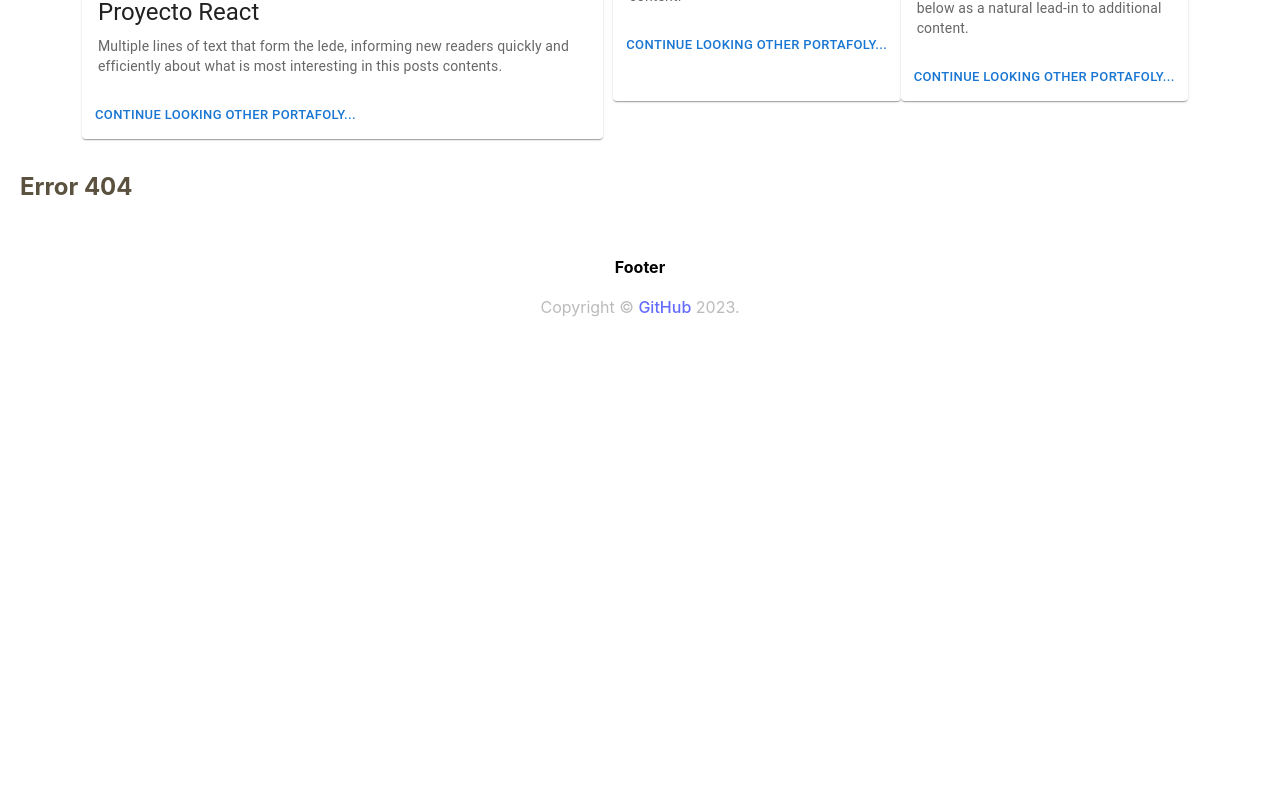
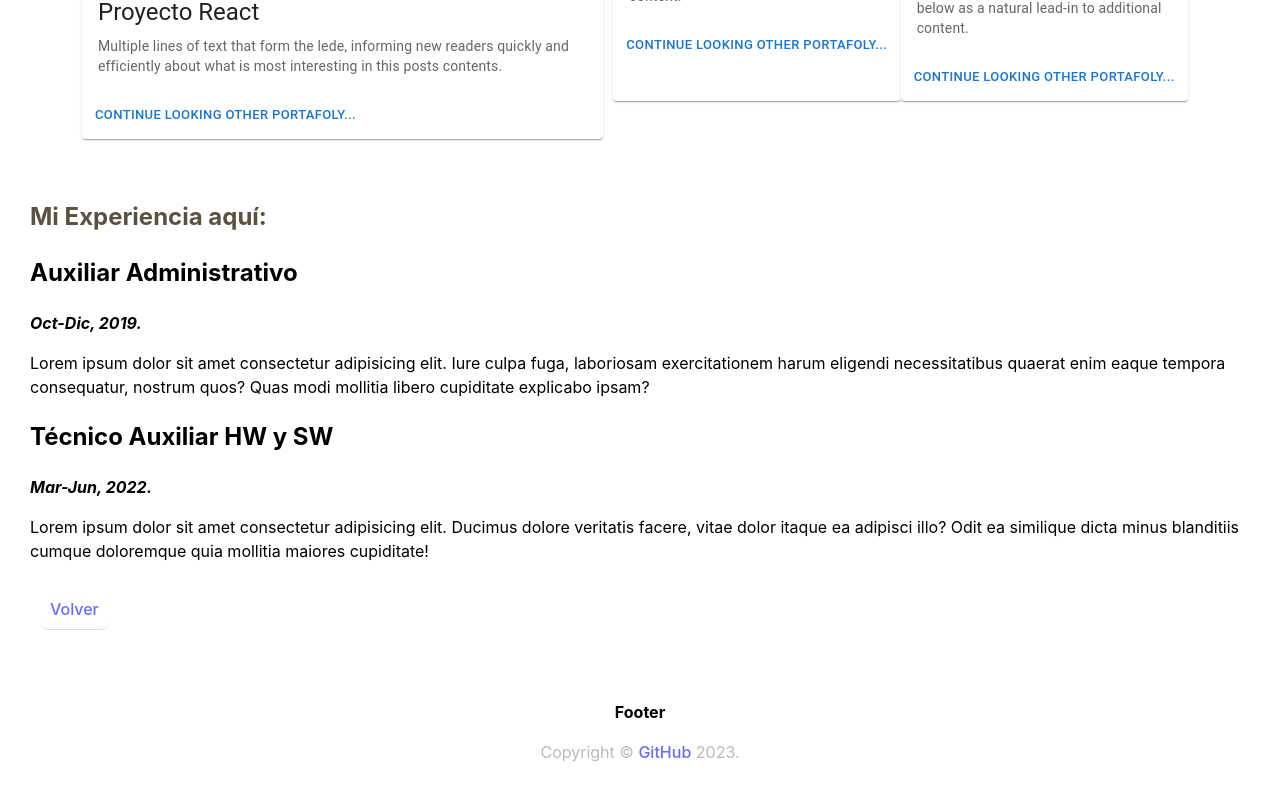
Before and after one commit to Jeremiias8/proyecto_materialui-react, a React (Vite) app in the folder materialui-react/: page /experience in a window 1280 px wide. Shown: the part 578-1378 px from the top of the page. Before the commit the page ends 943 px from the top, so only its background shows below. Built offline with nearby package versions, Linux system fonts and the light colour scheme.

Commit message:
adding routes and styling

```diff
--- a/materialui-react/package.json
+++ b/materialui-react/package.json
@@ -13,6 +13,7 @@
     "@emotion/react": "^11.11.1",
     "@emotion/styled": "^11.11.0",
     "@mui/material": "^5.14.16",
+    "@react-navigation/native": "^6.1.9",
     "react": "^18.2.0",
     "react-dom": "^18.2.0",
     "react-icons": "^4.11.0",
--- /dev/null
+++ b/materialui-react/src/components/pages/Experience.jsx
@@ -0,0 +1,29 @@
+import React from 'react'
+import { Link } from 'react-router-dom';
+import '../../index.css'
+
+export const Experience = () => {
+
+  return (
+    <div className='experience'>
+        <h1>Mi Experiencia aquí: </h1>
+
+        <div>
+            <section className="exp-section">
+                <h2>Auxiliar Administrativo</h2>
+                <strong><i>Oct-Dic, 2019.</i></strong>
+                <p>Lorem ipsum dolor sit amet consectetur adipisicing elit. Iure culpa fuga, laboriosam exercitationem harum eligendi necessitatibus quaerat enim eaque tempora consequatur, nostrum quos? Quas modi mollitia libero cupiditate explicabo ipsam?</p>
+            </section>
+
+            <section className="exp-section">
+                <h2>Técnico Auxiliar HW y SW</h2>
+                <strong><i>Mar-Jun, 2022.</i></strong>
+                <p>Lorem ipsum dolor sit amet consectetur adipisicing elit. Ducimus dolore veritatis facere, vitae dolor itaque ea adipisci illo? Odit ea similique dicta minus blanditiis cumque doloremque quia mollitia maiores cupiditate!</p>
+            </section>
+        </div>
+
+        <button><Link to="/inicio">Volver</Link></button>
+    </div>
+  );
+
+}
--- a/materialui-react/src/components/pages/Inicio.jsx
+++ b/materialui-react/src/components/pages/Inicio.jsx
@@ -1,5 +1,6 @@
 import React, { useState, useEffect } from 'react'
 import '../../index.css'
+import { Link } from 'react-router-dom';
 
 export const Inicio = () => {
 
@@ -9,17 +10,23 @@ export const Inicio = () => {
 
   }
 
+  useEffect(() => {
+    mostrarProyectos();
+  }, []);
+
   return (
     <div className="index-section">
       <h2>Portafolios</h2>
 
       <h3></h3>
-      <button>Mostrar + proyectos</button>
+      <button><Link to="https://github.com/Jeremiias8">Mostrar + proyectos</Link></button>
 
       <hr />
 
       <h3>Experiencia</h3>
-      <button>Mostrar timeline</button>
+      <button>
+        <Link to="/experience">Mostrar timeline</Link>
+      </button>
     </div>
   );
 
--- a/materialui-react/src/index.css
+++ b/materialui-react/src/index.css
@@ -104,10 +104,6 @@ button:focus-visible {
 .cards:hover {
   transform: scale(1.075);
   box-shadow: 0px 0px 40px #202020;
-  -webkit-border-radius: 10px;
-  -moz-border-radius: 10px;
-  -ms-border-radius: 10px;
-  -o-border-radius: 10px;
   -webkit-transform: scale(1.075);
   -moz-transform: scale(1.075);
   -ms-transform: scale(1.075);
@@ -161,7 +157,7 @@ input[type="text"]:hover,
 textarea:hover {
   background-color: transparent;
   border-bottom: 2px solid #eee;
-  box-shadow: 0px 0px 30px #eee;
+  box-shadow: 0px 0px 30px #363636;
 }
 
 input[type="submit"]:hover {
@@ -183,6 +179,34 @@ input[type="submit"]:hover {
   margin-left: 10px;
 }
 
+/* experience */
+.experience {
+  margin: 20px auto;
+  padding: 10px;
+}
+
+.exp-section {
+
+}
+
+.experience button {
+  margin: 10px;
+  border: none;
+  border-bottom: 1px solid #ddd;
+  padding: 10px;
+  color: #212121;
+  transition: all 300ms;
+  -webkit-transition: all 300ms;
+  -moz-transition: all 300ms;
+  -ms-transition: all 300ms;
+  -o-transition: all 300ms;
+  cursor: pointer;
+}
+
+.experience button:hover {
+  background-color: #ccc;
+}
+
 /* footer */
 .footer {
   margin-top: 50px;
--- a/materialui-react/src/routing/Rutas.jsx
+++ b/materialui-react/src/routing/Rutas.jsx
@@ -3,6 +3,7 @@ import { Routes, Route, BrowserRouter, Navigate } from 'react-router-dom';
 
 // pages's components
 import { Inicio } from '../components/pages/Inicio';
+import { Experience } from '../components/pages/Experience';
 
 import { Nav } from '../components/layout/Nav';
 import { Header } from '../components/layout/Header';
@@ -24,6 +25,7 @@ export const Rutas = () => {
                 <Routes>
                     <Route path='/' />
                     <Route path='/inicio' element={<Inicio />} />
+                    <Route path='/experience' element={<Experience />} />
                     <Route path='/sign-up' element={<Form />} />
 
                     <Route path='*' element={
```
Also changed, not shown: materialui-react/src/components/pages/Theme.jsx (added, +19 -0 lines), 1 other file (tests, documents, lock files or other folders).
